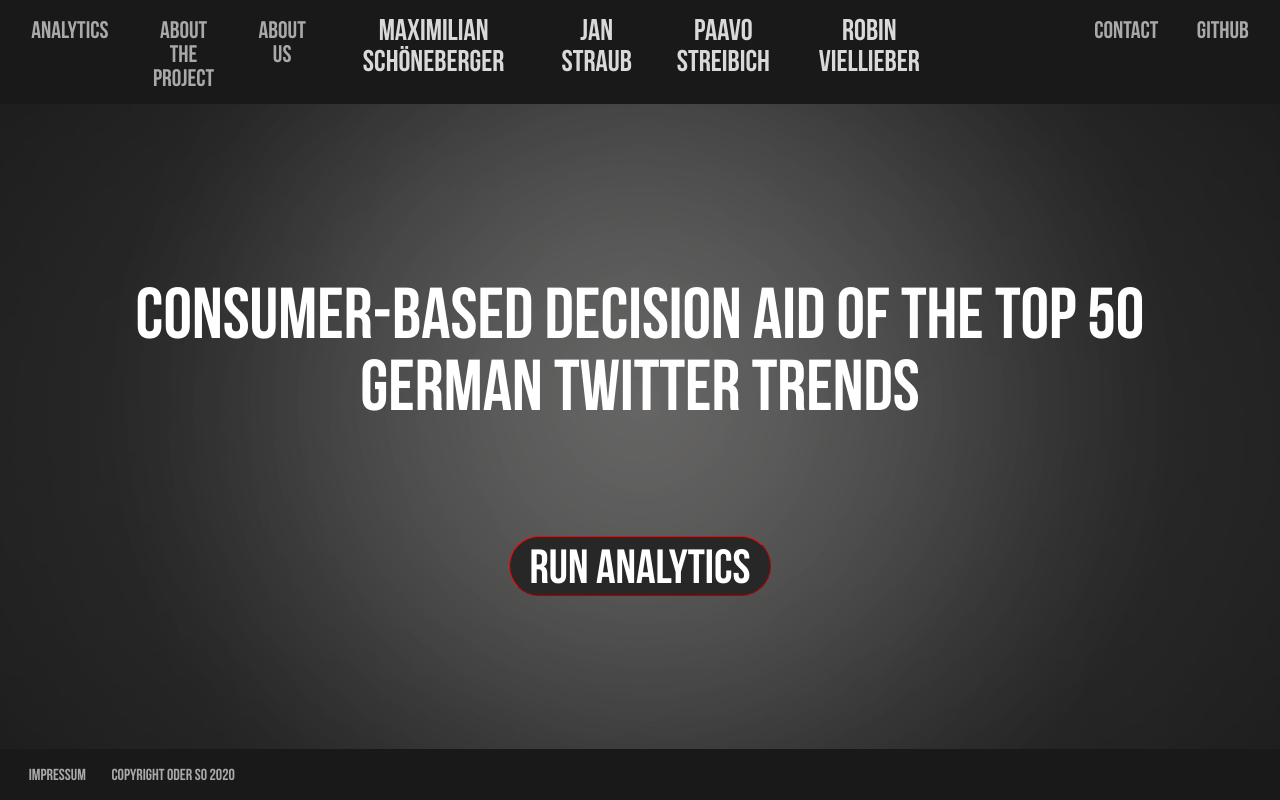
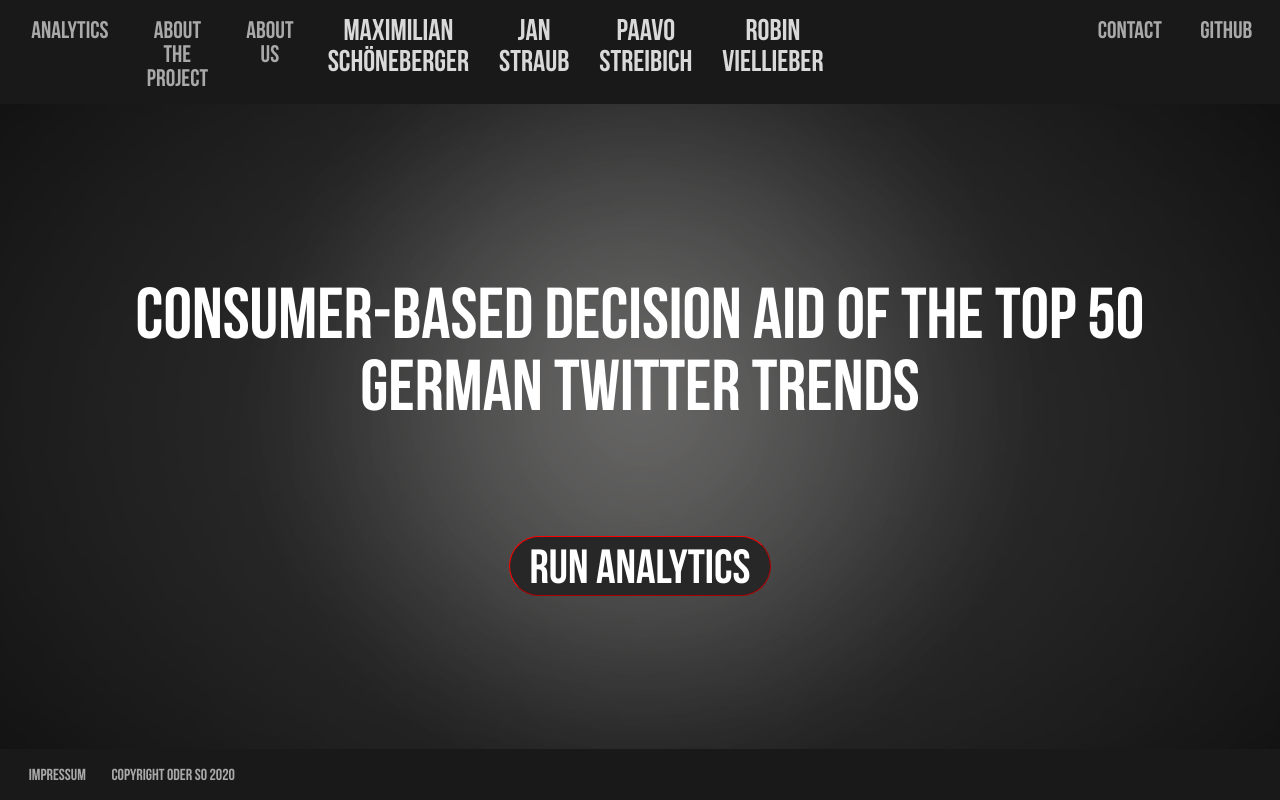
Before and after one commit to JanMStraub/ITA-Twitter_Analytics, a React (Create React App) app in the folder webui/: page / in a window 1280 px wide. Built offline with nearby package versions, Linux system fonts and the light colour scheme.

Commit message:
fixed background for 4k, recentered names

```diff
--- a/webui/src/App.css
+++ b/webui/src/App.css
@@ -14,6 +14,7 @@
 .hero_wrapper {
   background-image: url('./images/background1.png');
   background-position: center;
+  background-size: cover;
   text-align: center;
 
   position: relative;
--- a/webui/src/navbar.css
+++ b/webui/src/navbar.css
@@ -8,7 +8,7 @@
 }
 
 .names {
-  margin-right: 5.5em;
+  margin-right: 10em;
 }
 
 header ul {
```
